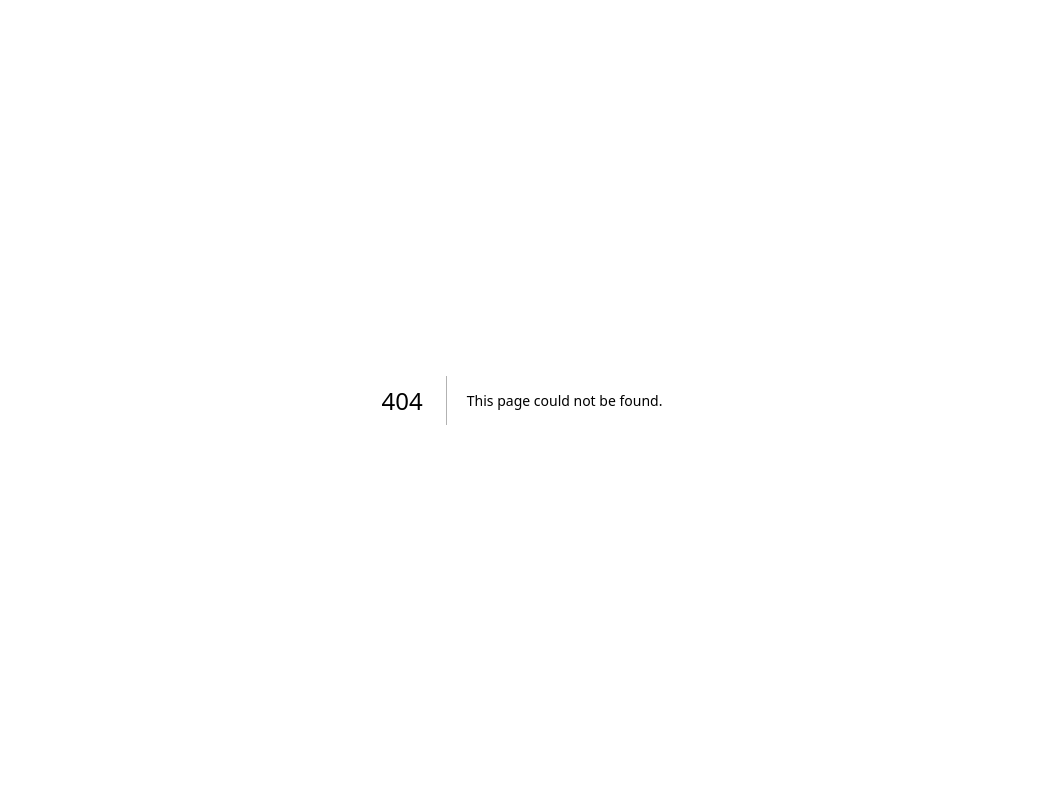
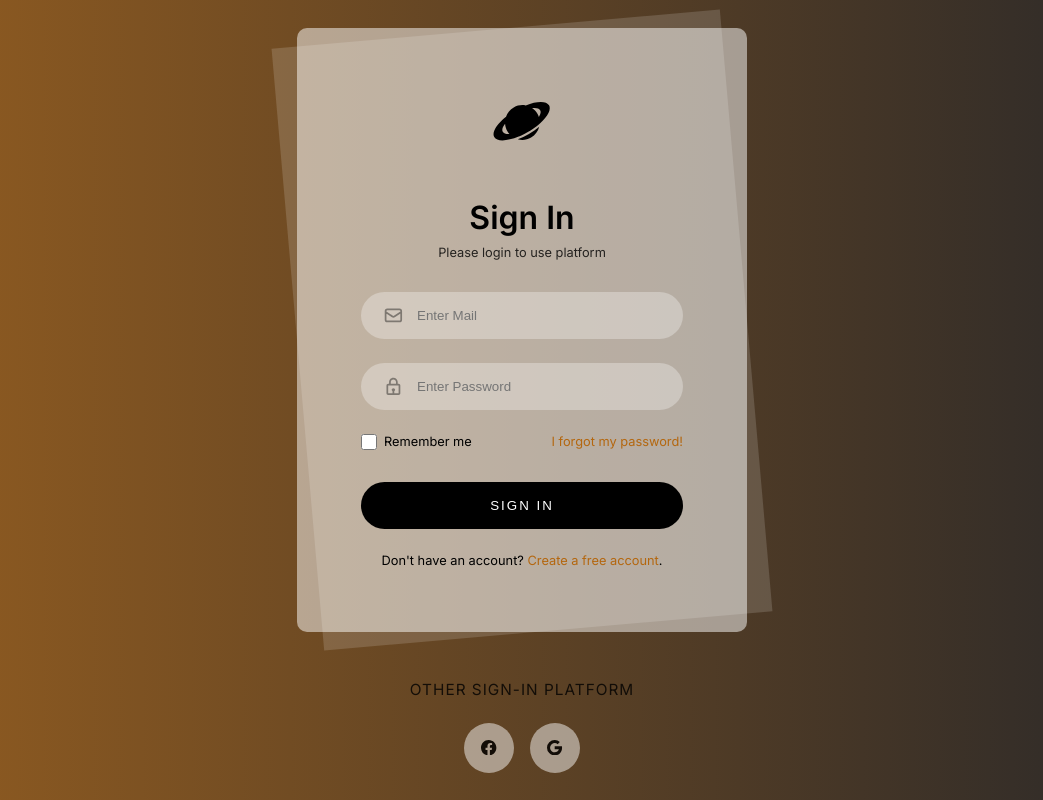
Before and after one commit to KiLLg0r/SyncSpace, a Next.js app: page /login in a window 1280 px wide. Before the commit this address had no page. Shown: the whole page, without its empty margins (118-1161 px from the left). Built offline with nearby package versions, Linux system fonts and the light colour scheme.

Commit message:
Implemented UI for login page

```diff
--- /dev/null
+++ b/pages/login.js
@@ -0,0 +1,61 @@
+import React from 'react'
+import styles from '../styles/Login.module.scss'
+import { HiOutlineMail } from "react-icons/hi";
+import { GiRingedPlanet } from "react-icons/gi";
+import { BiLock } from "react-icons/bi";
+import { BsFacebook } from "react-icons/bs";
+import { BsGoogle } from "react-icons/bs";
+
+
+function Login() {
+  return (
+    <div className={styles.background}>
+      <div className={styles["login-card-container"]}>
+        <div className={styles["login-card"]}>
+          <div className={styles["login-card-logo"]}>
+            <GiRingedPlanet />
+          </div>
+          <div className={styles["login-card-header"]}>
+            <h1>Sign In</h1>
+            <div>Please login to use platform</div>
+          </div>
+          <form className={styles["login-card-form"]}>
+            <div className={styles["form-item"]}>
+              <HiOutlineMail className={styles["form-item-icon"]} />
+              <input type="text" placeholder="Enter Mail" required autofocus />
+            </div>
+            <div className={styles["form-item"]}>
+              <BiLock className={styles["form-item-icon"]} />
+              <input type="password" placeholder="Enter Password" required />
+            </div>
+            <div className={styles["form-item-other"]}>
+              <div className={styles.checkbox}>
+                <input type="checkbox" id="rememberMeCheckbox" />
+                <label for="rememberMeCheckbox">Remember me</label>
+              </div>
+              <a href="#">I forgot my password!</a>
+            </div>
+            <button type="submit">Sign In</button>
+          </form>
+          <div className={styles["login-card-footer"]}>
+            Don't have an account? <a href="#">Create a free account</a>.
+          </div>
+        </div>
+        <div className={styles["login-card-social"]}>
+          <div>Other Sign-in Platform</div>
+          <div className={styles["login-card-social-btn"]}>
+            <a href="#">
+              <BsFacebook />
+            </a>
+            <a href="#">
+              <BsGoogle />
+            </a>
+          </div>
+        </div>
+      </div>
+    </div>
+
+  )
+}
+
+export default Login
--- /dev/null
+++ b/styles/Login.module.scss
@@ -0,0 +1,200 @@
+.background{
+  background: linear-gradient(to right, rgba(207, 123, 27, 0.651), rgb(43, 41, 41));
+  min-height: 100vh;
+  width: 100%;
+  height: 100%;
+  display: flex;
+  align-items: center;
+  justify-content: center;
+  z-index: -1;
+
+  .login-card::before{
+    content: '';
+    position: absolute;
+    background: rgba(255, 255, 255, .15);
+    inset: 0;
+    transform: rotate(-5deg);
+    z-index: -1;
+  }
+
+  .login-card{
+    width: 450px;
+    background: rgba(255, 255, 255, .5);
+    padding: 4rem;
+    border-radius: 10px;
+    position: relative;
+    z-index: 1;
+
+    .login-card-logo{
+      margin-bottom: 2rem;
+      font-size: 60px;
+      color: black;
+    }
+
+    .login-card-logo,
+    .login-card-header,
+    .login-card-footer {
+      text-align: center;
+    }
+
+    a{
+      text-decoration: none;
+      color: rgb(180, 103, 15);
+    }
+
+    a:hover{
+      text-decoration: underline;
+    }
+
+    .login-card-header{
+      margin-bottom: 2rem;
+
+      h1{
+        font-size: 2rem;
+        font-weight: 600;
+        margin-bottom: .5rem;
+        color: black;
+      }
+
+      h1 + div{
+        font-size: calc(1rem * .8);
+        opacity: .8;
+        color: black;
+      }
+    }
+
+    .login-card-form{
+      display: flex;
+      flex-direction: column;
+      gap: 1.5rem;
+
+      .form-item{
+        position: relative;
+
+        .form-item-icon{
+          position: absolute;
+          top: .82rem;
+          left: 1.4rem;
+          font-size: 1.3rem;
+          opacity: .4;
+          color: black;
+        }
+      }
+
+      .checkbox{
+        display: flex;
+        align-items: center;
+        gap: 7px;
+        color: black;
+      }
+
+      .form-item-other{
+        display: flex;
+        align-items: center;
+        justify-content: space-between;
+        font-size: calc(1rem * .8);
+        margin-bottom: .5rem;
+      }
+
+      button{
+        background: black;
+        color: white;
+        padding: 1rem;
+        border-radius: 100px;
+        text-transform: uppercase;
+        letter-spacing: 2px;
+        transition: background .5s;
+        border: none;
+      }
+
+      button:hover{
+        background-color: rgba(0, 0, 0, .85);
+        cursor: pointer;
+      }
+    }
+
+    .login-card-footer{
+      margin-top: 1.5rem;
+      font-size: calc(1rem * .8);
+      color: black;
+    }
+
+    input[type="text"],
+    input[type="password"],
+    input[type="email"]{
+      border: none;
+      outline: none;
+      background: rgba(255, 255, 255, .3);
+      padding: 1rem 1.5rem;
+      padding-left: calc(1rem * 3.5);
+      border-radius: 100px;
+      width: 100%;
+      transition: background .5s;
+      color: black;
+    }
+
+    input:focus{
+      background: white;
+    }
+
+    input[type="checkbox"]{
+      width: 16px;
+      height: 16px;
+      accent-color: black;
+    }
+
+
+  }
+
+  .login-card-social{
+    display: flex;
+    flex-direction: column;
+    gap: 1.5rem;
+    text-align: center;
+    margin-top: 3rem;
+    color: black;
+
+    .login-card-social-btn{
+      display: flex;
+      align-items: center;
+      justify-content: center;
+      gap: 1rem;
+
+      a{
+        display: flex;
+        align-items: center;
+        justify-content: center;
+        width: 50px;
+        height: 50px;
+        background: rgba(255, 255, 255, .6);
+        border-radius: 100px;
+        transition: all .5s;
+      }
+
+      a:hover{
+       background: white;
+       transform: scale(1.1);
+      }
+    }
+  }
+
+  .login-card-social > div{
+    opacity: .8;
+    text-transform: uppercase;
+    letter-spacing: 1px;
+    font-size: calc(1.2rem * .8);
+  }
+}
+
+
+@media (max-width: 768px){
+  .background{
+    padding: 2rem 0;
+
+    .login-card{
+      width: 300px;
+      padding: 2rem;
+
+    }
+  }
+}
```
